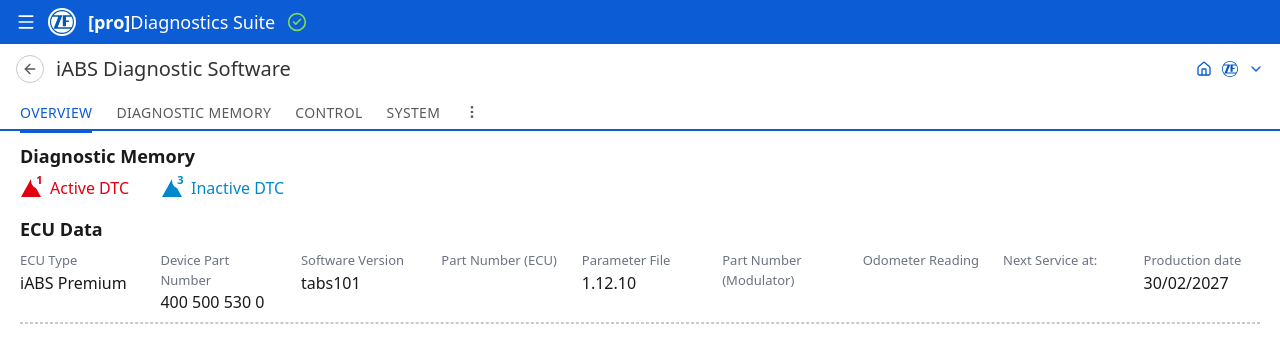
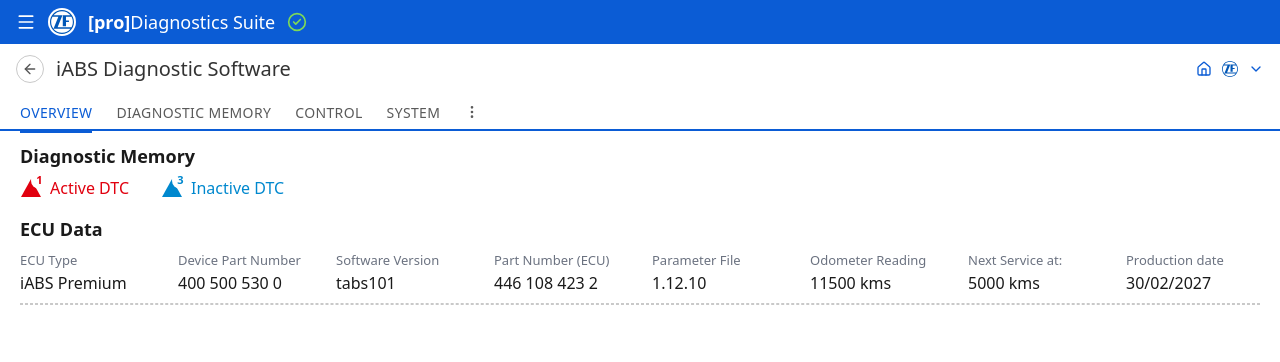
Before and after one commit to Gowtham0792/diagnostic-mockup, a React (Vite) app: page / in a window 1280 px wide. Shown: the top 362 px of the page. Built offline with nearby package versions, Linux system fonts and the light colour scheme.

Commit message:
Fill Part Number (ECU), Odometer, Next Service; drop Part Number (Modulator)
Co-Authored-By: Claude Sonnet 5 <noreply@anthropic.com>

```diff
--- a/src/data/mock.ts
+++ b/src/data/mock.ts
@@ -13,11 +13,10 @@ export const dms = {
     { label: 'ECU Type', value: 'iABS Premium' },
     { label: 'Device Part Number', value: '400 500 530 0' },
     { label: 'Software Version', value: 'tabs101' },
-    { label: 'Part Number (ECU)' },
+    { label: 'Part Number (ECU)', value: '446 108 423 2' },
     { label: 'Parameter File', value: '1.12.10' },
-    { label: 'Part Number (Modulator)' },
-    { label: 'Odometer Reading' },
-    { label: 'Next Service at:' },
+    { label: 'Odometer Reading', value: '11500 kms' },
+    { label: 'Next Service at:', value: '5000 kms' },
     { label: 'Production date', value: '30/02/2027' },
   ] as DmsEcuField[],
 }
```
